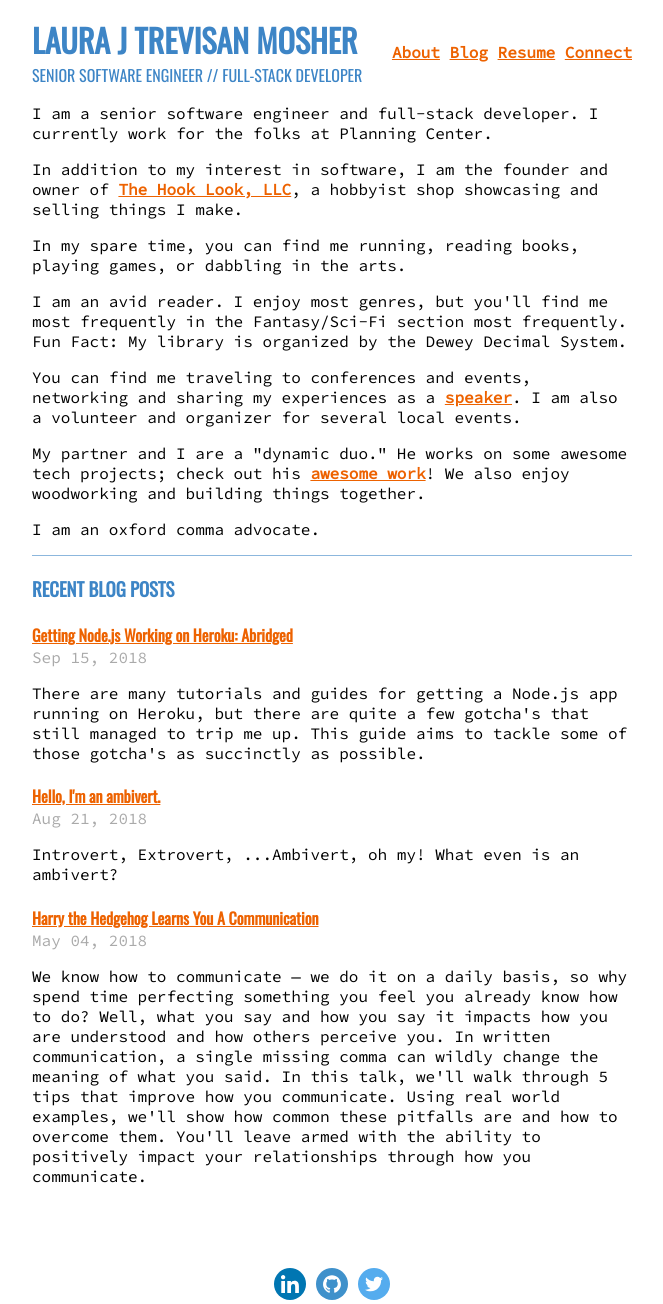
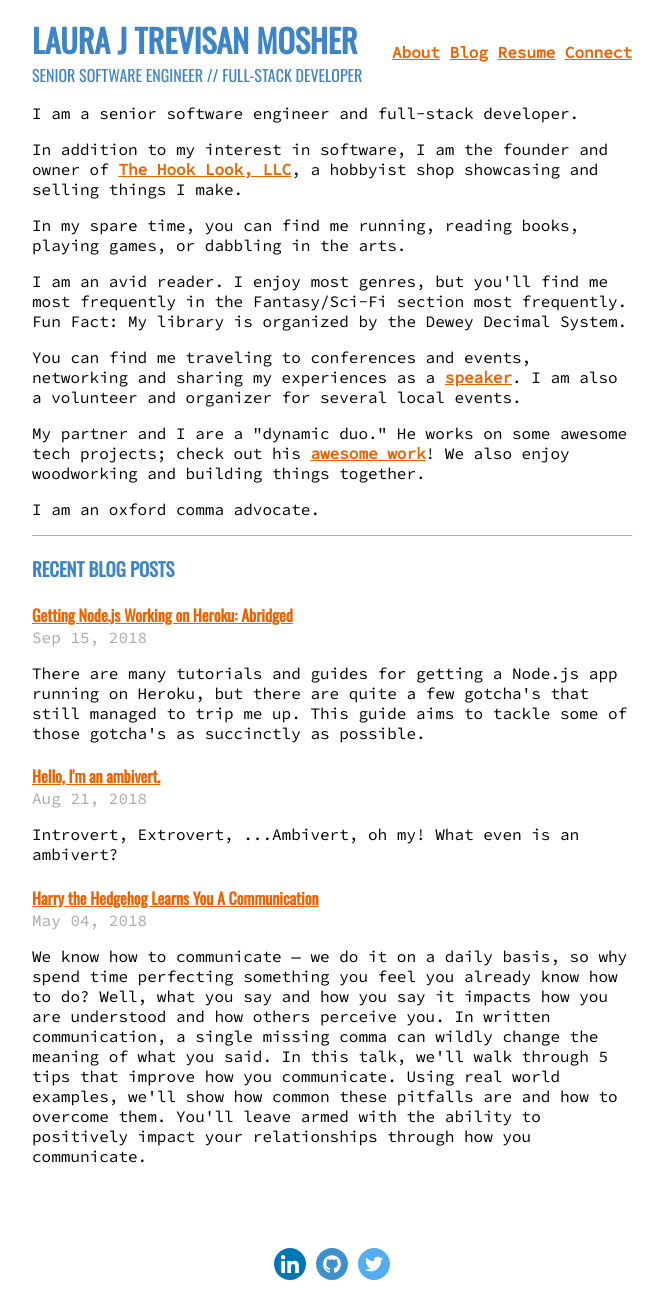
Before and after one commit to lauramosher/lauramosher.github.io, a Jekyll site: the page built from index.html, in a window 1280 px wide. Shown: the whole page, without its empty margins (308-971 px from the left). Built offline with Jekyll 4.4.1, drawn with Linux system fonts in a browser that asks for light colours.

Commit message:
Update index to be accurate

```diff
--- a/index.html
+++ b/index.html
@@ -3,7 +3,7 @@ layout: home
 ---
 
 <section>
-  <p>I am a senior software engineer and full-stack developer. I currently work for the folks at Planning Center.</p>
+  <p>I am a senior software engineer and full-stack developer.</p>
   <p>In addition to my interest in software, I am the founder and owner of <a href="https://thehooklookllc.com">The Hook Look, LLC</a>, a hobbyist shop showcasing and selling things I make.</p>
   <p>In my spare time, you can find me running, reading books, playing games, or dabbling in the arts.</p>
   <p>I am an avid reader. I enjoy most genres, but you'll find me most frequently in the Fantasy/Sci-Fi section most frequently. Fun Fact: My library is organized by the Dewey Decimal System.</p>
```
